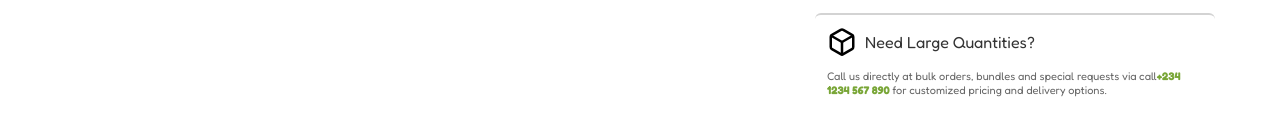
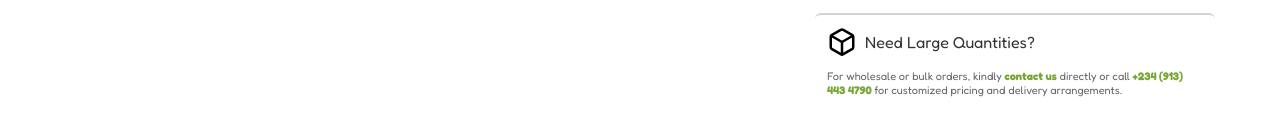
Before and after one commit to CoristenNG/greenlandfarm, a React (Create React App) app: page /cart in a window 1280 px wide. Shown: the part 821-952 px from the top of the page. Built offline with nearby package versions, Linux system fonts and the light colour scheme.

Commit message:
need quality---

```diff
--- a/src/pages/Cart.js
+++ b/src/pages/Cart.js
@@ -414,10 +414,9 @@ const Cart = () => {
                   <span>Need Large Quantities?</span>
                 </div>
                 <p className="info-text">
-                  Call us directly at bulk orders, bundles and special requests
-                  via call
-                  <span className="highlight-text">+234 1234 567 890</span> for
-                  customized pricing and delivery options.
+                  For wholesale or bulk orders, kindly
+                  <span className="highlight-text"> contact us</span> directly or call
+                  <span className="highlight-text"> +234 (913) 443 4790</span> for customized pricing and delivery arrangements.
                 </p>
               </div>
             </div>
```
